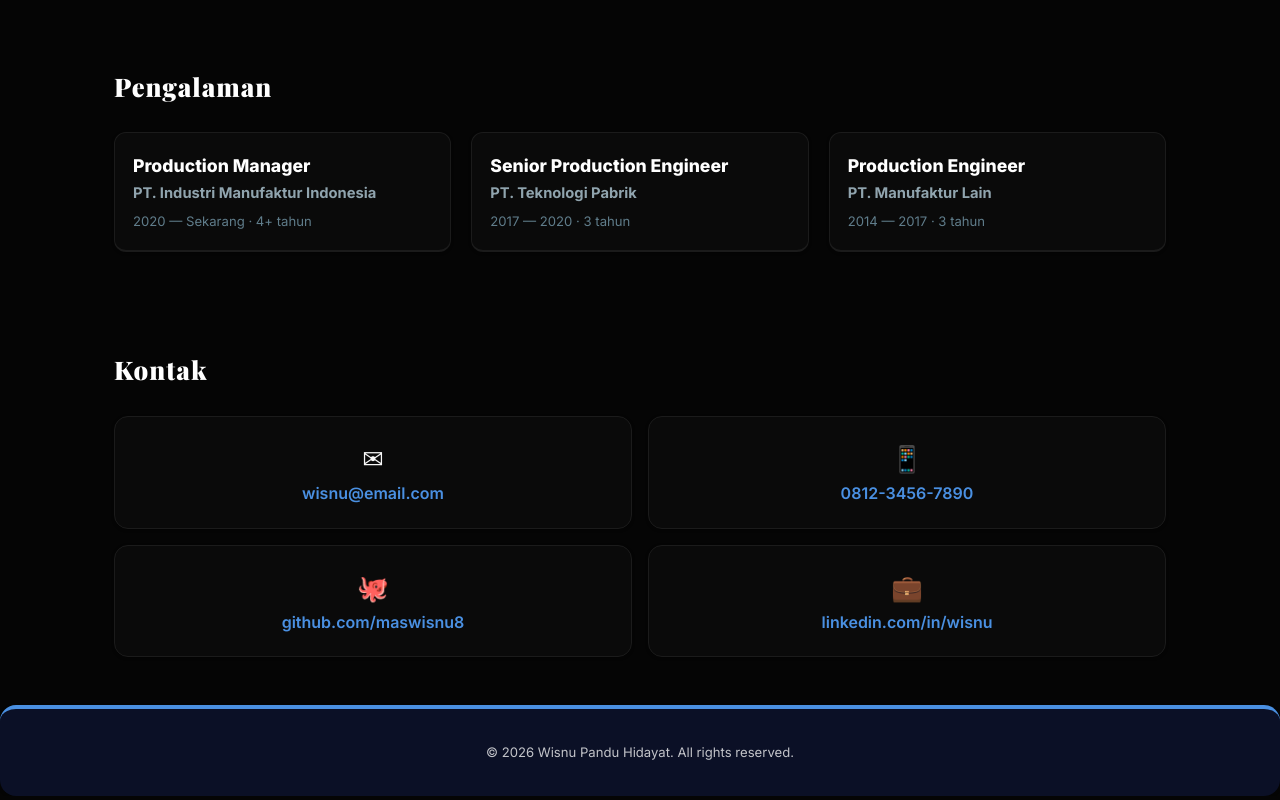
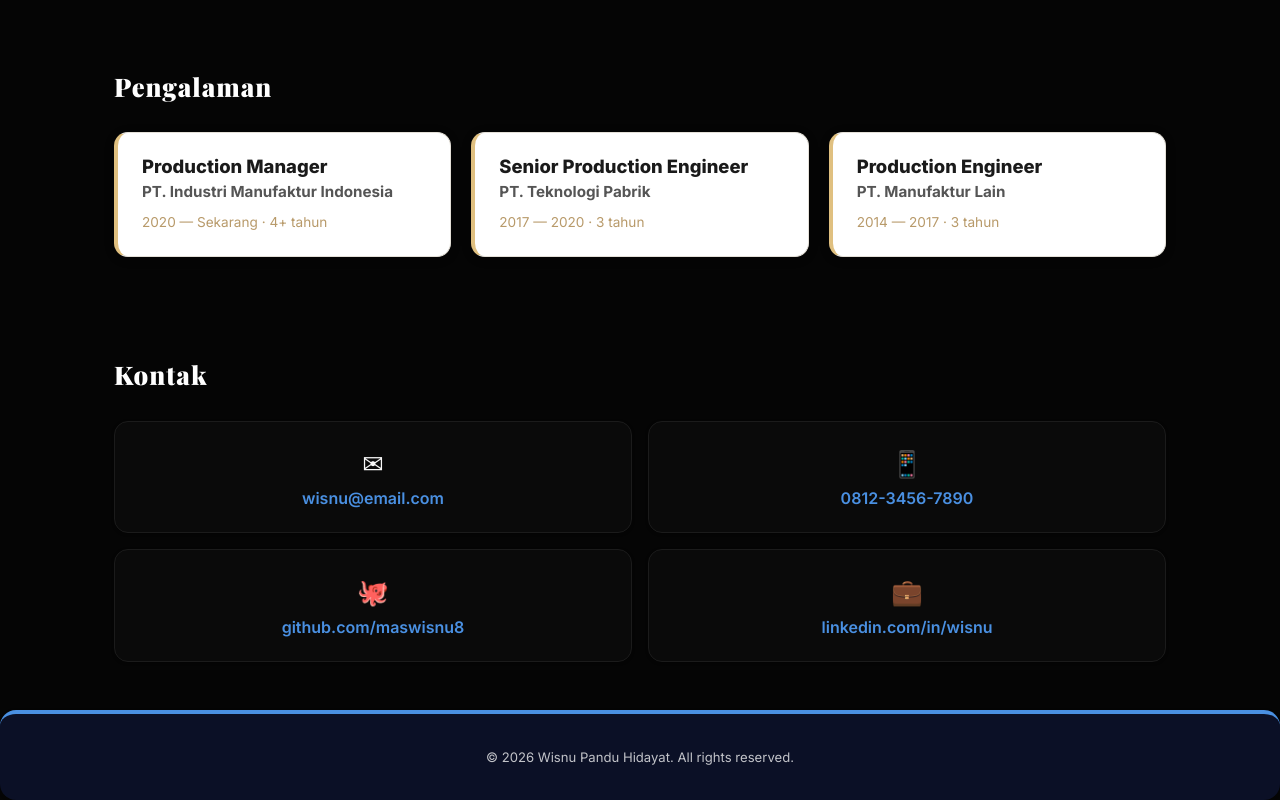
Before and after one commit to MasWisnu8/Wisnu-Pandu, a plain HTML site: page index.html in a window 1280 px wide. Shown: the part 1577-2377 px from the top of the page. Drawn offline with nearby package versions, Linux system fonts and the light colour scheme; a web font is replaced by a local one.

Commit message:
Style experience section with clipboard design (light cards, gold accent)

```diff
--- a/index.html
+++ b/index.html
@@ -75,10 +75,17 @@ body{
 .project-card .tech{display:flex;flex-wrap:wrap;gap:6px;margin:8px 0}
 .project-card .tech span{background:#161616;color:var(--text-light);padding:3px 10px;border-radius:999px;font-size:.72rem}
 .project-card p{color:var(--text-mid);font-size:.93rem}
-.exp-card{background:var(--bg-soft);border:1px solid var(--border);border-bottom:2px solid var(--border);border-radius:12px;padding:18px;box-shadow:0 1px 3px rgba(0,0,0,.35)}
-.exp-card .role{color:#fff;font-size:1.1rem;font-weight:800}
-.exp-card .company{color:#90A4AE;font-size:.92rem;font-weight:700}
-.exp-card .period{color:#607D8B;font-size:.82rem;margin-top:4px}
+.exp-card{
+  background:#FFFFFF;
+  border:1px solid #E4E0D8;
+  border-left:4px solid #E0C080;
+  border-radius:14px;
+  padding:22px 24px;
+  box-shadow:0 2px 12px rgba(0,0,0,.10);
+}
+.exp-card .role{color:#1A1A1A;font-size:1.15rem;font-weight:800;line-height:1.3}
+.exp-card .company{color:#555555;font-size:.95rem;font-weight:700}
+.exp-card .period{color:#B89A6A;font-size:.85rem;margin-top:6px}
 .contact-grid{display:grid;grid-template-columns:repeat(2,1fr);gap:16px}
 .contact-item{background:var(--bg-soft);border:1px solid var(--border);border-radius:14px;padding:20px;text-align:center;box-shadow:0 1px 3px rgba(0,0,0,.35)}
 .contact-item .ic{font-size:1.6rem}
```
Also changed, not shown: dashboard.html (+11 -3 lines).
